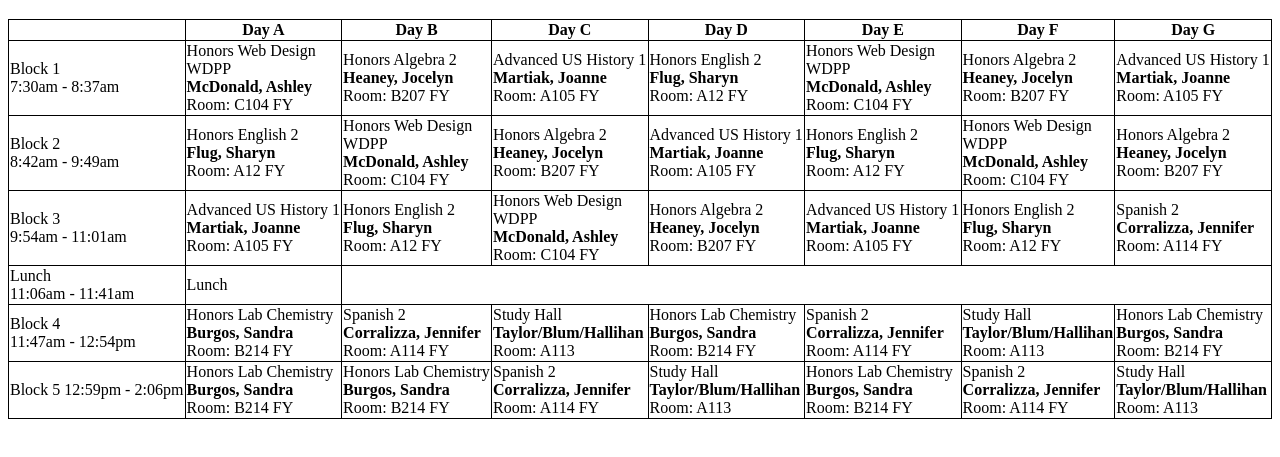
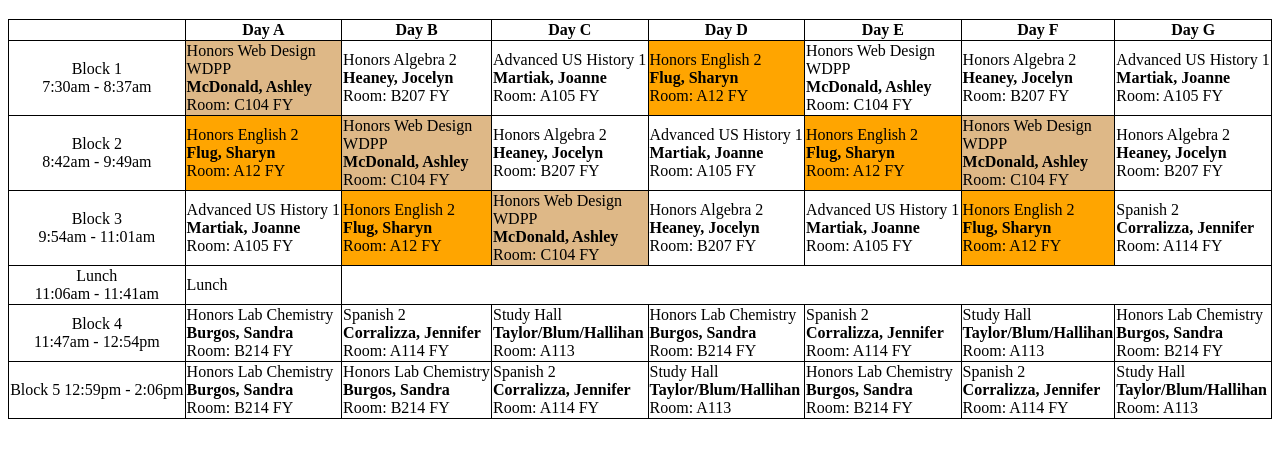
Before and after one commit to J2U0J0U7/School-Schedule, a plain HTML site: page index.html in a window 1280 px wide. Shown: the part 61-518 px from the top of the page. Drawn offline with Linux system fonts and the light colour scheme.

Commit message:
Still have to finish the colors

```diff
--- a/index.html
+++ b/index.html
@@ -21,6 +21,12 @@
         h1 {
             text-align: center;
         }
+        .center-text{text-align: center;}
+        .p1{
+            background-color: burlywood;
+        }
+        .p2{background-color: orange;}
+
     </style>
 </head>
 
@@ -40,46 +46,46 @@
             <th>Day G</th>
         </tr>
         <tr>
-            <td>Block 1 <br> 7:30am - 8:37am</td>
-            <td>Honors Web Design <br>WDPP <br><b>McDonald, Ashley</b> <br>Room: C104 FY</b></td>
+            <td class="center-text">Block 1 <br> 7:30am - 8:37am</td>
+            <td class="p1">Honors Web Design <br>WDPP <br><b>McDonald, Ashley</b> <br>Room: C104 FY</b></td>
             <td>Honors Algebra 2 <br><b>Heaney, Jocelyn</b> <br>Room: B207 FY</td>
-            <td>Advanced US History 1 <br><b>Martiak, Joanne</b><br>Room: A105 FY</td>
-            <td>Honors English 2 <br><b>Flug, Sharyn</b> <br>Room: A12 FY</td>
+            <td class="p3">Advanced US History 1 <br><b>Martiak, Joanne</b><br>Room: A105 FY</td>
+            <td class="p2">Honors English 2 <br><b>Flug, Sharyn</b> <br>Room: A12 FY</td>
             <td>Honors Web Design <br>WDPP <br><b>McDonald, Ashley</b> <br>Room: C104 FY</td>
             <td>Honors Algebra 2 <br><b>Heaney, Jocelyn</b> <br>Room: B207 FY</td>
             <td>Advanced US History 1 <br><b>Martiak, Joanne</b><br>Room: A105 FY</td>
 
         </tr>
         <tr>
-            <td>Block 2 <br> 8:42am - 9:49am</td>
-            <td>Honors English 2 <br><b>Flug, Sharyn</b> <br>Room: A12 FY</td>
-            <td>Honors Web Design <br>WDPP <br><b>McDonald, Ashley</b> <br>Room: C104 FY</b></td>
+            <td class= "center-text">Block 2 <br> 8:42am - 9:49am</td>
+            <td class="p2">Honors English 2 <br><b>Flug, Sharyn</b> <br>Room: A12 FY</td>
+            <td class="p1">Honors Web Design <br>WDPP <br><b>McDonald, Ashley</b> <br>Room: C104 FY</b></td>
             <td>Honors Algebra 2 <br><b>Heaney, Jocelyn</b> <br>Room: B207 FY</td>
             <td>Advanced US History 1 <br><b>Martiak, Joanne</b><br>Room: A105 FY</td>
-            <td>Honors English 2 <br><b>Flug, Sharyn</b> <br>Room: A12 FY</td>
-            <td>Honors Web Design <br>WDPP <br><b>McDonald, Ashley</b> <br>Room: C104 FY</td>
+            <td class="p2">Honors English 2 <br><b>Flug, Sharyn</b> <br>Room: A12 FY</td>
+            <td class="p1">Honors Web Design <br>WDPP <br><b>McDonald, Ashley</b> <br>Room: C104 FY</td>
             <td>Honors Algebra 2 <br><b>Heaney, Jocelyn</b> <br>Room: B207 FY</td>
 
         </tr>
         <tr>
-            <td>Block 3 <br> 9:54am - 11:01am</td>
+            <td class= "center-text">Block 3 <br> 9:54am - 11:01am</td>
             <td>Advanced US History 1 <br><b>Martiak, Joanne</b><br>Room: A105 FY</td>
-            <td>Honors English 2 <br><b>Flug, Sharyn</b> <br>Room: A12 FY</td>
-            <td>Honors Web Design <br>WDPP <br><b>McDonald, Ashley</b> <br>Room: C104 FY</td>
+            <td class="p2">Honors English 2 <br><b>Flug, Sharyn</b> <br>Room: A12 FY</td>
+            <td class="p1">Honors Web Design <br>WDPP <br><b>McDonald, Ashley</b> <br>Room: C104 FY</td>
             <td>Honors Algebra 2 <br><b>Heaney, Jocelyn</b> <br>Room: B207 FY</td>
             <td>Advanced US History 1 <br><b>Martiak, Joanne</b><br>Room: A105 FY</td>
-            <td>Honors English 2 <br><b>Flug, Sharyn</b> <br>Room: A12 FY</td>
+            <td class="p2 ">Honors English 2 <br><b>Flug, Sharyn</b> <br>Room: A12 FY</td>
             <td>Spanish 2 <br><b>Corralizza, Jennifer</b> <br>Room: A114 FY</td>
 
         </tr>
         <tr>
-            <td>Lunch <br>11:06am - 11:41am</td>
+            <td class= "center-text">Lunch <br>11:06am - 11:41am</td>
             <td><Colspan "7"></Colspan>Lunch
 
 
         </tr>
         <tr>
-            <td>Block 4 <br>11:47am - 12:54pm</td>
+            <td class= "center-text">Block 4 <br>11:47am - 12:54pm</td>
             <td>Honors Lab Chemistry <br><b>Burgos, Sandra</b><br>Room: B214 FY</td>
             <td>Spanish 2 <br><b>Corralizza, Jennifer</b> <br>Room: A114 FY</td>
             <td>Study Hall <br><b>Taylor/Blum/Hallihan</b><br>Room: A113</td>
@@ -90,7 +96,7 @@
 
         </tr>
         <tr>
-            <td>Block 5 12:59pm - 2:06pm</td>
+            <td class= "center-text">Block 5 12:59pm - 2:06pm</td>
             <td>Honors Lab Chemistry <br><b>Burgos, Sandra</b><br>Room: B214 FY</td>
             <td>Honors Lab Chemistry <br><b>Burgos, Sandra</b><br>Room: B214 FY</td>
             <td>Spanish 2 <br><b>Corralizza, Jennifer</b> <br>Room: A114 FY</td>
```
